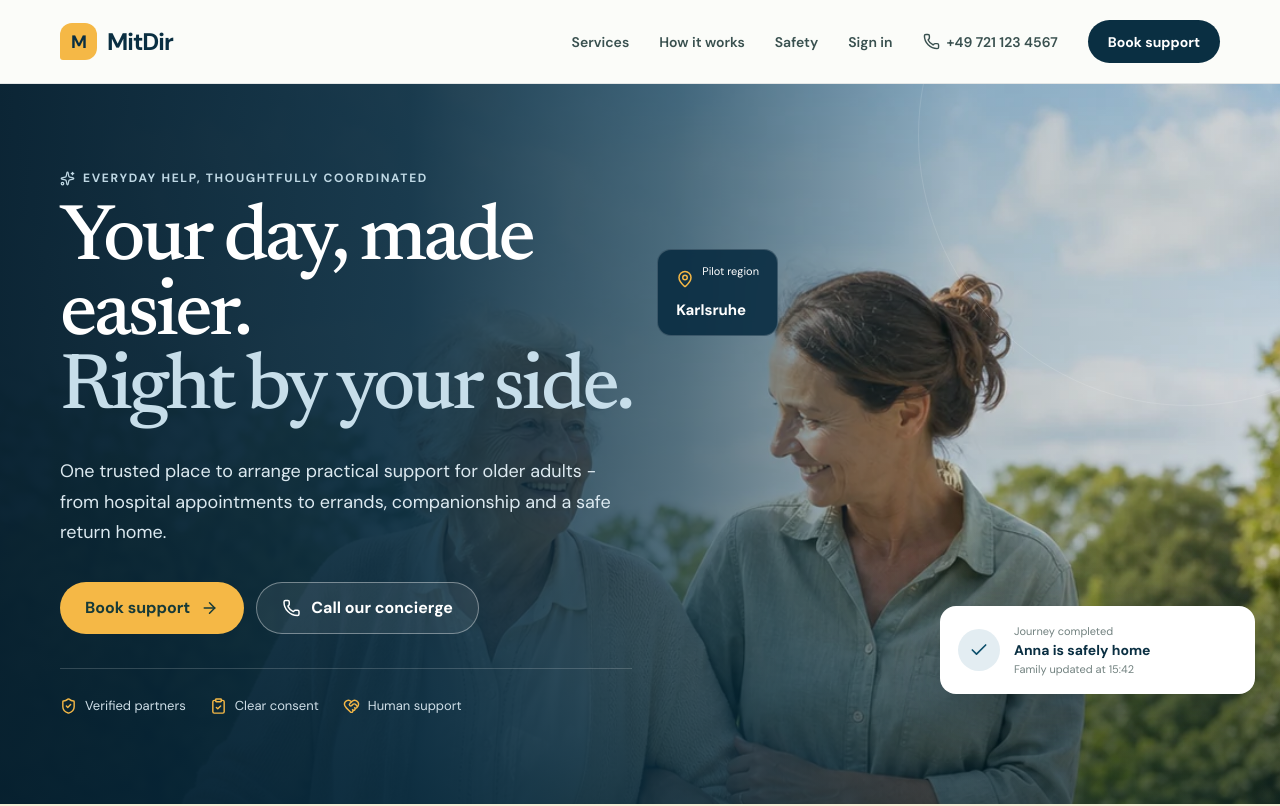
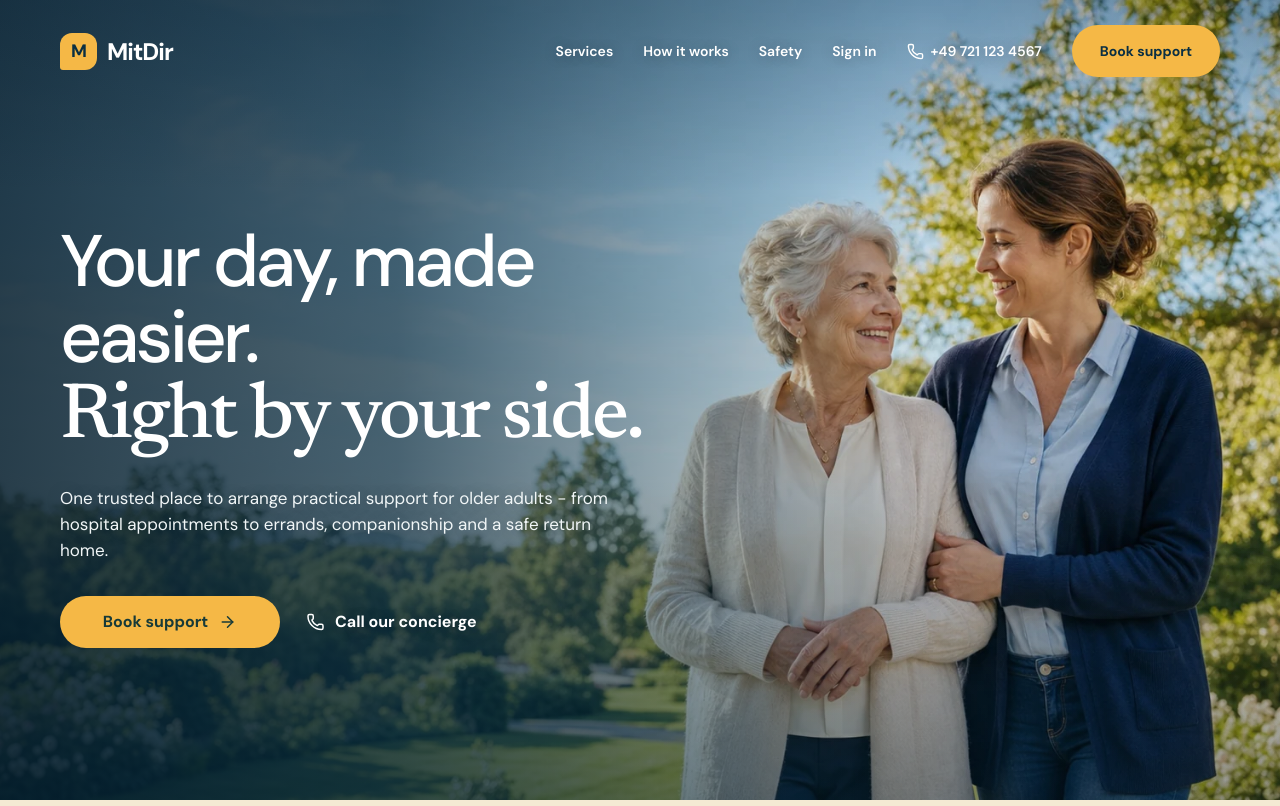
Before and after one commit to CGSupportDesk/mitdir, a React (Vite) app: page / in a window 1280 px wide. Shown: the top 806 px of the page. Built offline with nearby package versions, Linux system fonts and the light colour scheme; no server answers.

Commit message:
Match landing hero to care reference

```diff
--- a/src/components/Header.tsx
+++ b/src/components/Header.tsx
@@ -3,12 +3,12 @@ import { useState } from 'react'
 import { Link } from 'react-router-dom'
 import Logo from './Logo'
 
-export default function Header({ compact = false }: { compact?: boolean }) {
+export default function Header({ compact = false, overlay = false }: { compact?: boolean; overlay?: boolean }) {
   const [open, setOpen] = useState(false)
   return (
-    <header className={`site-header ${compact ? 'site-header--compact' : ''}`}>
+    <header className={`site-header ${compact ? 'site-header--compact' : ''} ${overlay ? 'site-header--overlay' : ''}`}>
       <div className="container site-header__inner">
-        <Logo />
+        <Logo light={overlay} />
         <button className="menu-button" onClick={() => setOpen(!open)} aria-expanded={open} aria-label="Toggle navigation">
           {open ? <X /> : <Menu />}
         </button>
--- a/src/pages/Landing.tsx
+++ b/src/pages/Landing.tsx
@@ -1,6 +1,6 @@
 import {
-  ArrowRight, CalendarCheck, Check, ChevronDown, ClipboardCheck, HeartHandshake,
-  Home, MapPin, Pill, Phone, ShieldCheck, ShoppingBag, Sparkles, Users, Waypoints,
+  ArrowRight, CalendarCheck, Check, ChevronDown, HeartHandshake,
+  Home, MapPin, Pill, Phone, ShieldCheck, ShoppingBag, Users, Waypoints,
 } from 'lucide-react'
 import { Link } from 'react-router-dom'
 import Header from '../components/Header'
@@ -30,32 +30,19 @@ const faqs = [
 export default function Landing() {
   return (
     <div className="landing">
-      <Header />
+      <Header overlay />
       <main>
         <section className="hero">
-          <div className="hero__background" role="img" aria-label="A caregiver supporting an older woman as they walk together outdoors" />
+          <div className="hero__background" role="img" aria-label="A trusted companion supporting an older woman in a sunny park" />
           <div className="hero__wash" />
           <div className="container hero__inner">
             <div className="hero__copy reveal">
-              <div className="eyebrow eyebrow--light"><Sparkles size={15} /> Everyday help, thoughtfully coordinated</div>
               <h1>Your day, made easier.<br /><em>Right by your side.</em></h1>
               <p>One trusted place to arrange practical support for older adults - from hospital appointments to errands, companionship and a safe return home.</p>
               <div className="hero__actions">
                 <Link className="button button--gold" to="/book">Book support <ArrowRight size={18} /></Link>
                 <a className="button button--ghost" href="tel:+497211234567"><Phone size={18} /> Call our concierge</a>
               </div>
-              <div className="hero__trust">
-                <span><ShieldCheck /> Verified partners</span>
-                <span><ClipboardCheck /> Clear consent</span>
-                <span><HeartHandshake /> Human support</span>
-              </div>
-            </div>
-            <div className="hero__visual">
-              <div className="journey-card">
-                <div className="journey-card__icon"><Check /></div>
-                <div><span>Journey completed</span><strong>Anna is safely home</strong><small>Family updated at 15:42</small></div>
-              </div>
-              <div className="hero__location"><MapPin /> Pilot region<br /><strong>Karlsruhe</strong></div>
             </div>
           </div>
         </section>
--- a/src/styles.css
+++ b/src/styles.css
@@ -44,33 +44,30 @@ h1, h2, h3, p { margin-top: 0; }
 .logo--light { color: white; }
 .site-header { height: 84px; background: rgba(251,252,249,.96); position: relative; z-index: 20; border-bottom: 1px solid rgba(10,47,66,.1); }
 .site-header--compact { background: white; }
+.site-header--overlay { position:absolute;inset:0 0 auto;height:102px;background:transparent;border:0;color:white; }
+.site-header--overlay .nav { color:white;text-shadow:0 1px 14px rgba(4,31,45,.28); }
+.site-header--overlay .nav a:not(.button):hover { color:#d8e9f0; }
+.site-header--overlay .button--small { min-height:52px;padding-inline:28px;background:var(--gold);color:var(--ink);text-shadow:none; }
+.site-header--overlay .menu-button { color:white; }
 .site-header__inner { height: 100%; display: flex; align-items: center; justify-content: space-between; }
 .nav { display: flex; align-items: center; gap: 30px; color: #39504f; font-size: 14px; font-weight: 600; }
 .nav a:not(.button):hover { color: var(--green-2); }
 .nav__phone { display: flex; align-items: center; gap: 7px; }
 .menu-button { display: none; border: 0; background: transparent; color: var(--green); }
 
-.hero { min-height: 720px; background: var(--green); position: relative; overflow: hidden; color: white; }
-.hero__background { position:absolute; inset:0; background:url('/images/hero-sky.webp') center 43% / cover no-repeat; transform:scale(1.002); }
-.hero__wash { position: absolute; inset: 0; background:linear-gradient(90deg,rgba(5,31,47,.97) 0%,rgba(7,42,62,.91) 32%,rgba(8,48,68,.66) 53%,rgba(8,42,58,.22) 75%,rgba(4,27,39,.12) 100%),linear-gradient(0deg,rgba(4,29,43,.58) 0%,transparent 38%); }
-.hero::before { content: ''; z-index:1; width: 540px; height: 540px; position: absolute; border: 1px solid rgba(255,255,255,.13); border-radius: 50%; right: -180px; top: -220px; }
-.hero__inner { position: relative; z-index: 2; display: grid; grid-template-columns: 1.05fr .95fr; align-items: center; min-height: 720px; gap: 70px; padding: 65px 0; }
-.hero h1 { font: 500 clamp(60px, 6.2vw, 88px)/.94 var(--serif); letter-spacing: -.045em; margin-bottom: 28px; }
-.hero h1 em { color: #c7deea; font-style: italic; }
-.hero__copy > p { max-width: 650px; color: #dce9f0; font-size: 18px; line-height: 1.7; }
-.hero__actions { display: flex; flex-wrap: wrap; gap: 12px; margin: 34px 0; }
-.hero__trust { display: flex; flex-wrap: wrap; gap: 24px; padding-top: 25px; border-top: 1px solid rgba(255,255,255,.17); color: #cfdee7; font-size: 13px; }
-.hero__trust span { display: flex; align-items: center; gap: 8px; }
-.hero__trust svg { width: 17px; color: var(--gold); }
-.hero__visual { position: relative; min-height:530px; padding: 0 30px 52px 0; }
-.journey-card { position: absolute; right: -35px; bottom: 15px; width: 315px; display: flex; align-items: center; gap: 14px; padding: 18px; border-radius: 16px; background: white; color: var(--ink); box-shadow: 0 20px 55px rgba(4,27,42,.3); }
-.journey-card__icon { display: grid; place-items: center; flex: 0 0 42px; height: 42px; border-radius: 50%; background: #e3edf2; color: #0c4f6c; }
-.journey-card__icon svg { width: 20px; }
-.journey-card span, .journey-card small { display: block; color: #71817f; font-size: 11px; }
-.journey-card strong { display: block; margin: 3px 0; font-size: 14px; }
-.hero__location { position: absolute; top: 70px; left: -45px; padding: 13px 18px; border-radius: 14px; background: rgba(7,43,64,.88); backdrop-filter: blur(8px); border: 1px solid rgba(255,255,255,.18); font-size: 11px; line-height: 1.5; }
-.hero__location svg { width: 18px; color: var(--gold); float: left; margin: 4px 8px 8px 0; }
-.hero__location strong { font-size: 15px; }
+.hero { min-height:max(720px,100svh); background:var(--green); position:relative; overflow:hidden; color:white; }
+.hero__background { position:absolute; inset:0; background:url('/images/hero-care-v2.webp') center center / cover no-repeat; transform:scale(1.002); }
+.hero__wash { position:absolute; inset:0; background:linear-gradient(90deg,rgba(5,31,47,.86) 0%,rgba(7,42,62,.72) 31%,rgba(8,48,68,.38) 53%,rgba(4,27,39,.08) 72%),linear-gradient(0deg,rgba(4,29,43,.36) 0%,transparent 40%); }
+.hero::before { content:'';z-index:1;position:absolute;inset:0;background:linear-gradient(180deg,rgba(4,25,37,.24),transparent 24%);pointer-events:none; }
+.hero__inner { position:relative;z-index:2;display:flex;align-items:center;min-height:max(720px,100svh);padding:150px 0 78px; }
+.hero__copy { max-width:620px; }
+.hero h1 { font:500 clamp(58px,5.7vw,78px)/1.03 'DM Sans',sans-serif;letter-spacing:-.048em;margin-bottom:26px; }
+.hero h1 em { font:500 1.08em/1 var(--serif);color:white;font-style:italic;letter-spacing:-.035em; }
+.hero__copy > p { max-width:570px;color:#f1f6f7;font-size:17px;line-height:1.55;text-shadow:0 2px 18px rgba(4,29,43,.25); }
+.hero__actions { display:flex;flex-wrap:wrap;align-items:center;gap:18px;margin:32px 0 0; }
+.hero__actions .button--gold { min-width:220px; }
+.hero__actions .button--ghost { background:transparent;border:0;padding-inline:8px;text-shadow:0 2px 14px rgba(4,29,43,.35); }
+.hero__actions .button--ghost:hover { box-shadow:none;background:transparent; }
 .trust-strip { background: #f4ead3; color: var(--green); font: 600 18px var(--serif); }
 .trust-strip__inner { min-height: 74px; display: flex; align-items: center; justify-content: center; gap: 35px; }
 .trust-strip__inner p { margin: 0; }
@@ -294,7 +291,7 @@ h1, h2, h3, p { margin-top: 0; }
 
 @media (max-width: 1000px) {
   .nav { gap:16px; }.nav__phone { display:none; }
-  .hero__inner { grid-template-columns:1fr 380px; gap:30px; }.hero h1 { font-size:62px; }.hero__visual{min-height:480px}.journey-card { right:0; }
+  .hero h1 { font-size:62px; }
   .services__grid { grid-template-columns:1fr 1fr; }.service-card { min-height:315px; }
   .human-section__grid { gap:60px; }.photo-stack__note { right:-15px; }
   .booking-layout { grid-template-columns:310px 1fr; }.booking-aside { padding:45px 30px; }.booking-card { padding:40px; }
@@ -306,7 +303,8 @@ h1, h2, h3, p { margin-top: 0; }
   .site-header { height:72px; }.menu-button { display:block; }
   .nav { display:none; position:absolute; left:16px; right:16px; top:68px; padding:22px; border-radius:16px; background:white; box-shadow:0 18px 45px rgba(10,47,66,.2); flex-direction:column; align-items:stretch; }
   .nav--open { display:flex; }.nav__phone { display:flex; }.nav .button { text-align:center; }
-  .hero { min-height:auto; }.hero__background{background-position:58% center}.hero__wash{background:linear-gradient(90deg,rgba(5,31,47,.94),rgba(7,42,62,.74)),linear-gradient(0deg,rgba(4,29,43,.62),transparent 45%)}.hero__inner { grid-template-columns:1fr; padding:70px 0 55px; }.hero h1 { font-size:56px; }.hero__visual { min-height:180px;padding:0 5px 0 25px; }.hero__location { left:0;top:20px }.journey-card { width:280px;bottom:0 }
+  .site-header--overlay .nav--open{color:#39504f;text-shadow:none}.site-header--overlay .nav--open a:not(.button):hover{color:var(--green-2)}
+  .hero { min-height:760px; }.hero__background{background-position:68% center}.hero__wash{background:linear-gradient(90deg,rgba(5,31,47,.9),rgba(7,42,62,.65)),linear-gradient(0deg,rgba(4,29,43,.42),transparent 45%)}.hero__inner { min-height:760px;padding:126px 0 62px; }.hero h1 { font-size:56px; }.hero__copy>p{max-width:540px}
   .trust-strip__inner { flex-direction:column; gap:7px; padding:20px; }.trust-strip__inner span { display:none; }
   .section-heading--split, .human-section__grid, .safety__grid, .faq__grid, .testimonial__inner { grid-template-columns:1fr; gap:40px; }.section-heading--split { margin-bottom:35px; }.section-heading h2, .human-section h2, .faq h2, .safety h2, .final-cta h2 { font-size:43px; }
   .services__grid { grid-template-columns:1fr; }.post-discharge { grid-template-columns:auto 1fr; }.post-discharge .button { grid-column:1 / -1; }
@@ -323,7 +321,7 @@ h1, h2, h3, p { margin-top: 0; }
 }
 
 @media (max-width: 480px) {
-  .hero h1 { font-size:49px; }.hero__actions { flex-direction:column; }.hero__actions .button { width:100%; }.hero__trust { display:grid; gap:11px; }.hero__visual{min-height:215px}.hero__location { top:25px; }.journey-card { right:0; }
+  .hero h1 { font-size:49px; }.hero__actions { flex-direction:column;align-items:stretch;gap:10px }.hero__actions .button { width:100%; }.hero__actions .button--ghost{min-height:48px}
   .services__grid { gap:12px; }.post-discharge { grid-template-columns:1fr; }.post-discharge__icon { width:52px; height:52px; }
   .photo-stack__main { height:420px; }.photo-stack__note { left:15px; right:15px; }.steps { grid-template-columns:1fr; }
   .footer__grid { grid-template-columns:1fr; }.field-grid, .summary-card { grid-template-columns:1fr; }.booking-card { padding-inline:18px; }
```
Also changed, not shown: public/images/hero-care-v2.webp (added).
